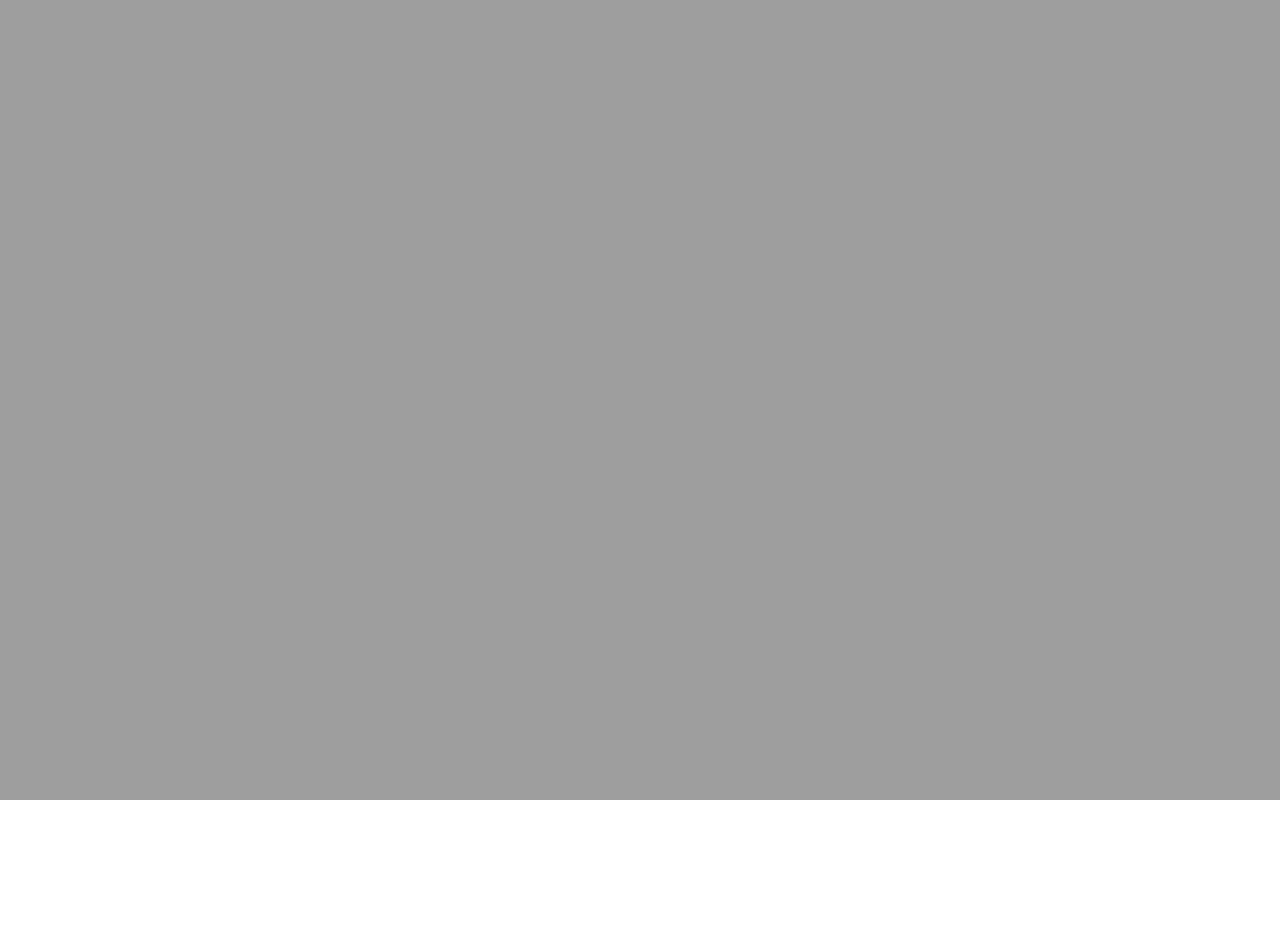
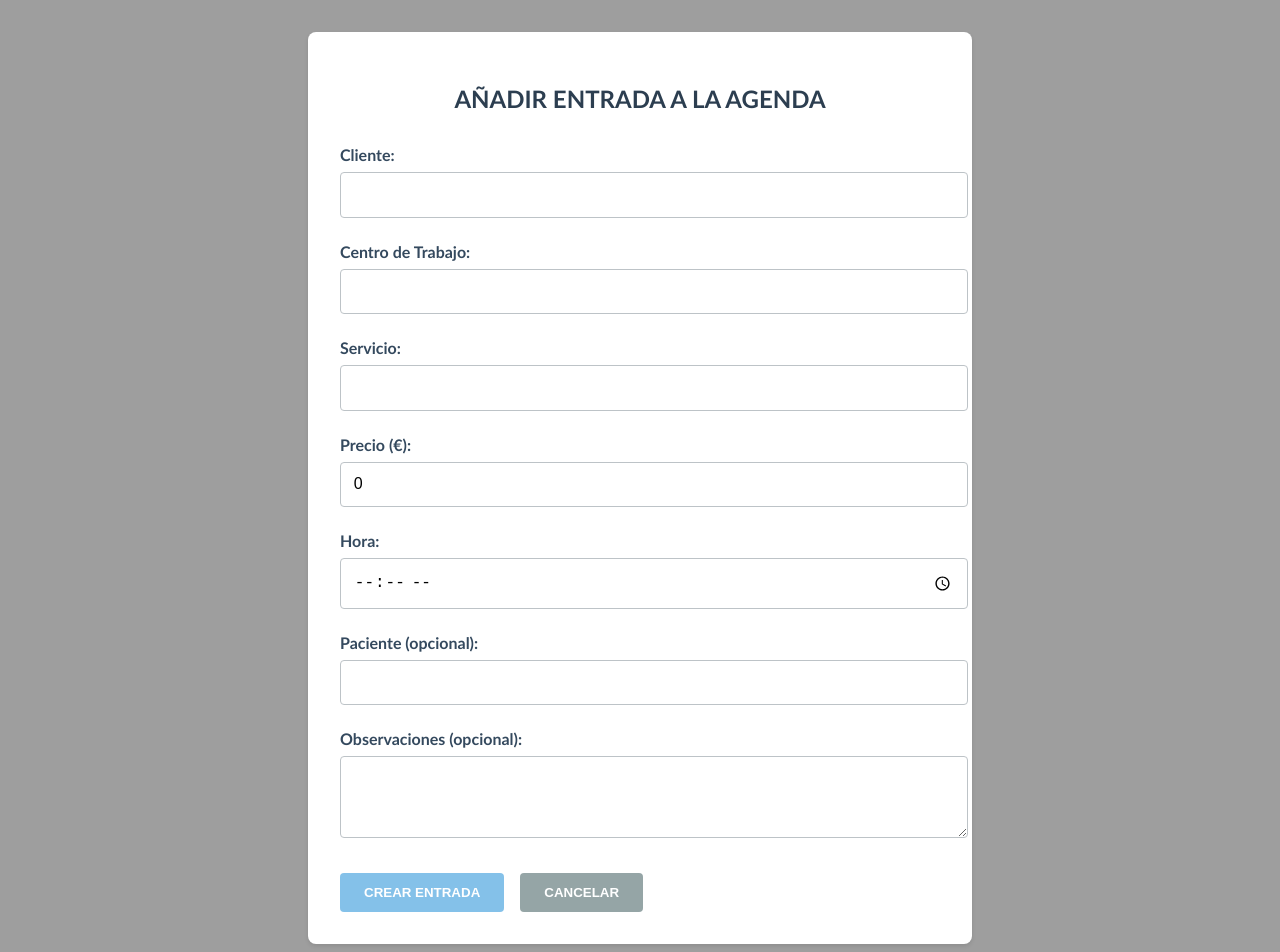
Before and after one commit to pacobarrionuevo/TFG_PacoSalguero, an Angular app in the folder TFG_Front/: page /crearentrada in a window 1280 px wide. Before the commit this address led to /. Shown: the top 952 px of the page. Before the commit the page ends 800 px from the top, so only its background shows below. Built offline with nearby package versions, Linux system fonts and the light colour scheme.

Commit message:
todo de la agenda funciona menos la navegacion de un boton no se por que

```diff
--- a/TFG_Front/src/app/app.routes.ts
+++ b/TFG_Front/src/app/app.routes.ts
@@ -5,6 +5,7 @@ import { RegisterComponent } from './pages/register/register.component';
 import { MenuComponent } from './pages/menu/menu.component';
 import { AdminComponent } from './pages/admin/admin.component';
 import { AgendaComponent } from './pages/agenda/agenda.component';
+import { CrearentradaComponent } from './pages/crearentrada/crearentrada.component';
 export const routes: Routes = [
     {
         path: '',
@@ -29,6 +30,9 @@ export const routes: Routes = [
     {
         path: 'agenda',
     component: AgendaComponent
+},{
+    path: 'crearentrada',
+component: CrearentradaComponent
 },
 
 ];
--- a/TFG_Front/src/app/pages/agenda/agenda.component.css
+++ b/TFG_Front/src/app/pages/agenda/agenda.component.css
@@ -103,3 +103,11 @@ h2 {
     opacity: 0.9;
     transform: translateY(-1px);
 }
+.action-buttons {
+    margin-top: 2rem;
+    text-align: right;
+  }
+
+  .fa-plus {
+    margin-right: 0.5rem;
+  }
--- a/TFG_Front/src/app/pages/agenda/agenda.component.html
+++ b/TFG_Front/src/app/pages/agenda/agenda.component.html
@@ -18,4 +18,12 @@
         </div>
       </div>
     </div>
-  </div>
+    <div class="action-buttons">
+        <button
+          routerLink="/crearentrada"
+          class="btn btn-primary"
+        >
+          <i class="fas fa-plus"></i> AÑADIR ENTRADA
+        </button>
+      </div>
+    </div>
--- a/TFG_Front/src/app/pages/crearentrada/crearentrada.component.css
+++ b/TFG_Front/src/app/pages/crearentrada/crearentrada.component.css
@@ -0,0 +1,80 @@
+.form-container {
+    max-width: 600px;
+    margin: 2rem auto;
+    padding: 2rem;
+    background: #fff;
+    border-radius: 8px;
+    box-shadow: 0 2px 4px rgba(0,0,0,0.1);
+  }
+
+  h2 {
+    color: #2c3e50;
+    text-align: center;
+    margin-bottom: 2rem;
+  }
+
+  .form-group {
+    margin-bottom: 1.5rem;
+  }
+
+  label {
+    display: block;
+    margin-bottom: 0.5rem;
+    font-weight: 600;
+    color: #34495e;
+  }
+
+  input, textarea {
+    width: 100%;
+    padding: 0.8rem;
+    border: 1px solid #bdc3c7;
+    border-radius: 4px;
+    font-size: 1rem;
+  }
+
+  input:focus, textarea:focus {
+    outline: none;
+    border-color: #3498db;
+    box-shadow: 0 0 0 2px rgba(52,152,219,0.2);
+  }
+
+  .error-message {
+    color: #e74c3c;
+    font-size: 0.875rem;
+    margin-top: 0.25rem;
+  }
+
+  .button-group {
+    display: flex;
+    gap: 1rem;
+    margin-top: 2rem;
+  }
+
+  .btn {
+    padding: 0.75rem 1.5rem;
+    border: none;
+    border-radius: 4px;
+    cursor: pointer;
+    font-weight: 600;
+    transition: all 0.3s ease;
+  }
+
+  .btn-primary {
+    background-color: #3498db;
+    color: white;
+  }
+
+  .btn-secondary {
+    background-color: #95a5a6;
+    color: white;
+  }
+
+  .btn:disabled {
+    opacity: 0.6;
+    cursor: not-allowed;
+  }
+
+  .btn:hover:not(:disabled) {
+    transform: translateY(-1px);
+    box-shadow: 0 2px 4px rgba(0,0,0,0.1);
+  }
--- a/TFG_Front/src/app/pages/crearentrada/crearentrada.component.html
+++ b/TFG_Front/src/app/pages/crearentrada/crearentrada.component.html
@@ -1 +1,69 @@
-<p>crearentrada works!</p>
+<div class="form-container">
+    <h2>AÑADIR ENTRADA A LA AGENDA</h2>
+
+    <form [formGroup]="entradaForm" (ngSubmit)="onSubmit()">
+      <div class="form-group">
+        <label>Cliente:</label>
+        <input type="text" formControlName="cliente" required>
+        <div *ngIf="entradaForm.get('cliente')?.invalid && entradaForm.get('cliente')?.touched"
+             class="error-message">
+          Cliente es requerido
+        </div>
+      </div>
+
+      <div class="form-group">
+        <label>Centro de Trabajo:</label>
+        <input type="text" formControlName="centroTrabajo" required>
+        <div *ngIf="entradaForm.get('centroTrabajo')?.invalid && entradaForm.get('centroTrabajo')?.touched"
+             class="error-message">
+          Centro de trabajo es requerido
+        </div>
+      </div>
+
+      <div class="form-group">
+        <label>Servicio:</label>
+        <input type="text" formControlName="servicio" required>
+        <div *ngIf="entradaForm.get('servicio')?.invalid && entradaForm.get('servicio')?.touched"
+             class="error-message">
+          Servicio es requerido
+        </div>
+      </div>
+
+      <div class="form-group">
+        <label>Precio (€):</label>
+        <input type="number" formControlName="precio" step="0.01" required>
+        <div *ngIf="entradaForm.get('precio')?.invalid && entradaForm.get('precio')?.touched"
+             class="error-message">
+          Precio debe ser mayor o igual a 0
+        </div>
+      </div>
+
+      <div class="form-group">
+        <label>Hora:</label>
+        <input type="time" formControlName="hora" required>
+        <div *ngIf="entradaForm.get('hora')?.invalid && entradaForm.get('hora')?.touched"
+             class="error-message">
+          Hora es requerida
+        </div>
+      </div>
+
+      <div class="form-group">
+        <label>Paciente (opcional):</label>
+        <input type="text" formControlName="paciente">
+      </div>
+
+      <div class="form-group">
+        <label>Observaciones (opcional):</label>
+        <textarea formControlName="observaciones" rows="3"></textarea>
+      </div>
+
+      <div class="button-group">
+        <button type="submit" [disabled]="!entradaForm.valid" class="btn btn-primary">
+          CREAR ENTRADA
+        </button>
+        <button type="button" class="btn btn-secondary" (click)="router.navigate(['/agenda'])">
+          CANCELAR
+        </button>
+      </div>
+    </form>
+  </div>
--- a/TFG_Front/src/app/pages/crearentrada/crearentrada.component.ts
+++ b/TFG_Front/src/app/pages/crearentrada/crearentrada.component.ts
@@ -1,12 +1,52 @@
 import { Component } from '@angular/core';
+import { FormBuilder, FormGroup, Validators } from '@angular/forms';
+import { AgendaService } from '../../services/agenda.service';
+import { Router } from '@angular/router';
+import { CommonModule } from '@angular/common';
+import { ReactiveFormsModule } from '@angular/forms';
+
 
 @Component({
   selector: 'app-crearentrada',
   standalone: true,
-  imports: [],
+  imports: [CommonModule,ReactiveFormsModule],
   templateUrl: './crearentrada.component.html',
   styleUrl: './crearentrada.component.css'
 })
 export class CrearentradaComponent {
+  entradaForm: FormGroup;
+  constructor(
+    private fb: FormBuilder,
+    private agendaService: AgendaService,
+    public router: Router
+  ) {
+    this.entradaForm = this.fb.group({
+      cliente: ['', Validators.required],
+      centroTrabajo: ['', Validators.required],
+      servicio: ['', Validators.required],
+      precio: [0, [Validators.required, Validators.min(0)]],
+      paciente: [''],
+      observaciones: [''],
+      hora: ['', Validators.required]
+    });
+  }
 
+  onSubmit(): void {
+    if (this.entradaForm.valid) {
+      const nuevaEntrada = {
+        ...this.entradaForm.value,
+        fecha: new Date().toISOString().split('T')[0] // Pone el Formato YYYY-MM-DD
+      };
+
+      this.agendaService.crearEntrada(nuevaEntrada).subscribe({
+        next: () => {
+          this.router.navigate(['/agenda']);
+        },
+        error: (err) => {
+          console.error('Error al crear entrada:', err);
+          alert('Error al crear la entrada');
+        }
+      });
+    }
+  }
 }
```
